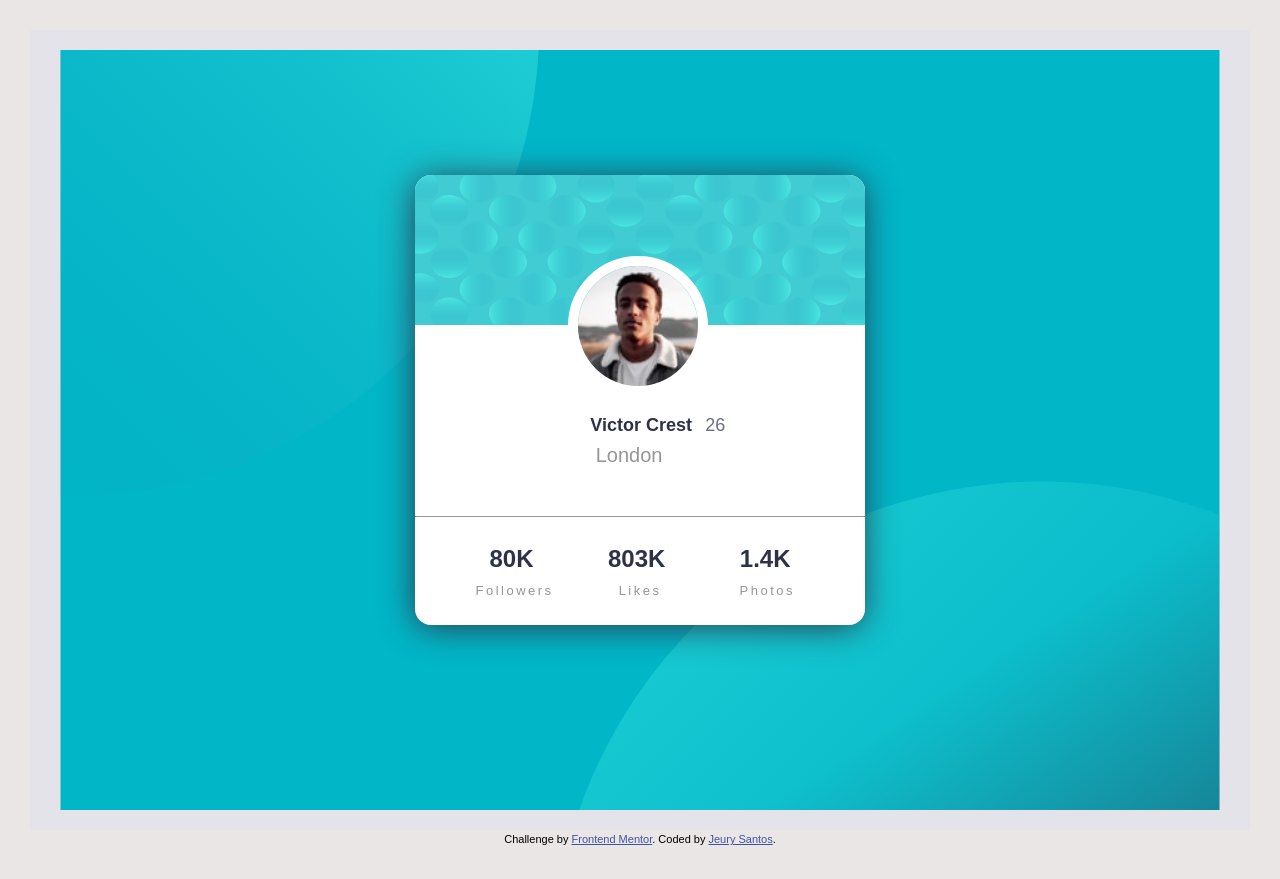
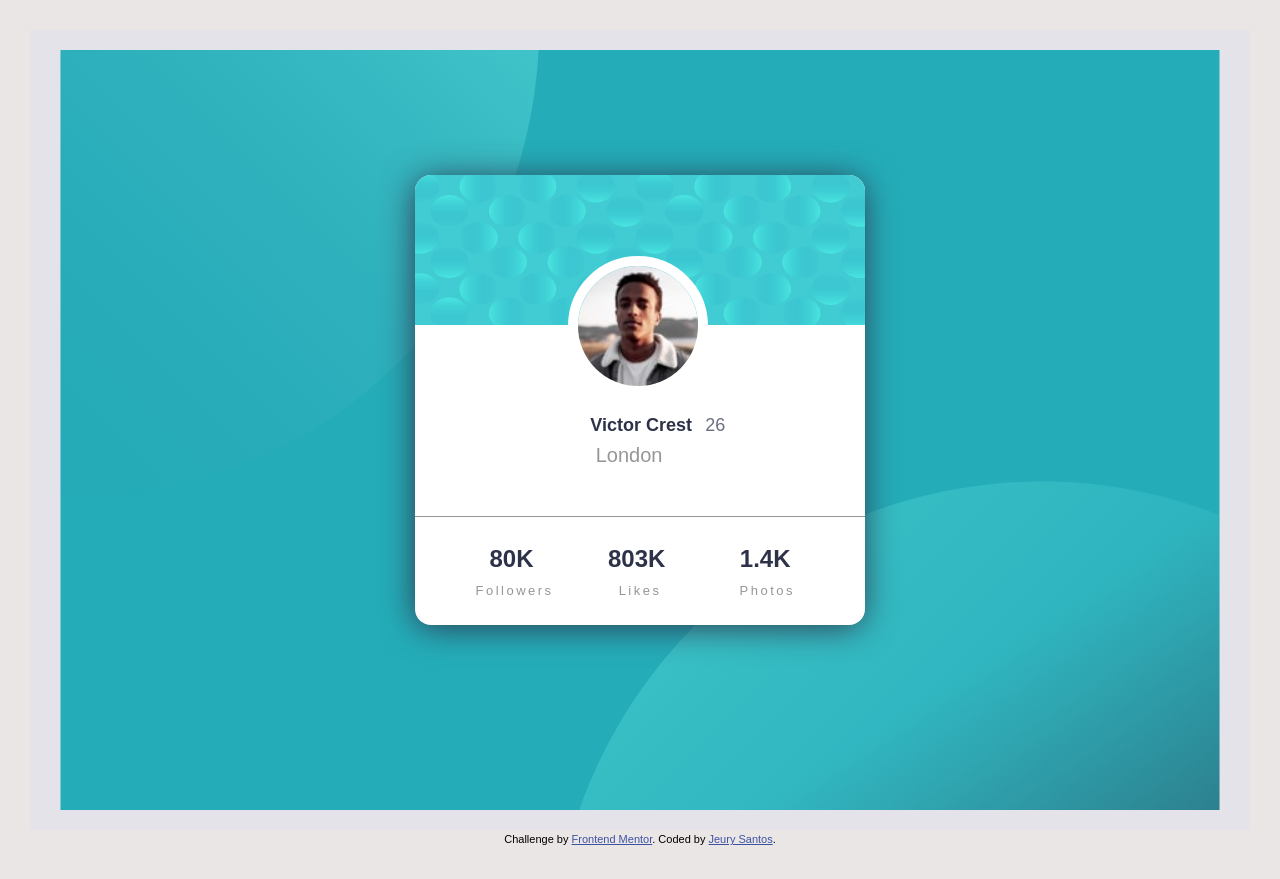
Before and after one commit to jeurysantos1/class1, a website: page index.html in a window 1280 px wide. Drawn offline with Linux system fonts and the light colour scheme.

Commit message:
Update style.css

```diff
--- a/style.css
+++ b/style.css
@@ -35,6 +35,7 @@ body {
     margin: 0;
     position: relative;
     background-image: linear-gradient(to right bottom, #00B6C7 80%, #2D3248 127%);
+    filter: grayscale(25%);
     width: 95%;
     height: 95%;
     top: 50%;
```
